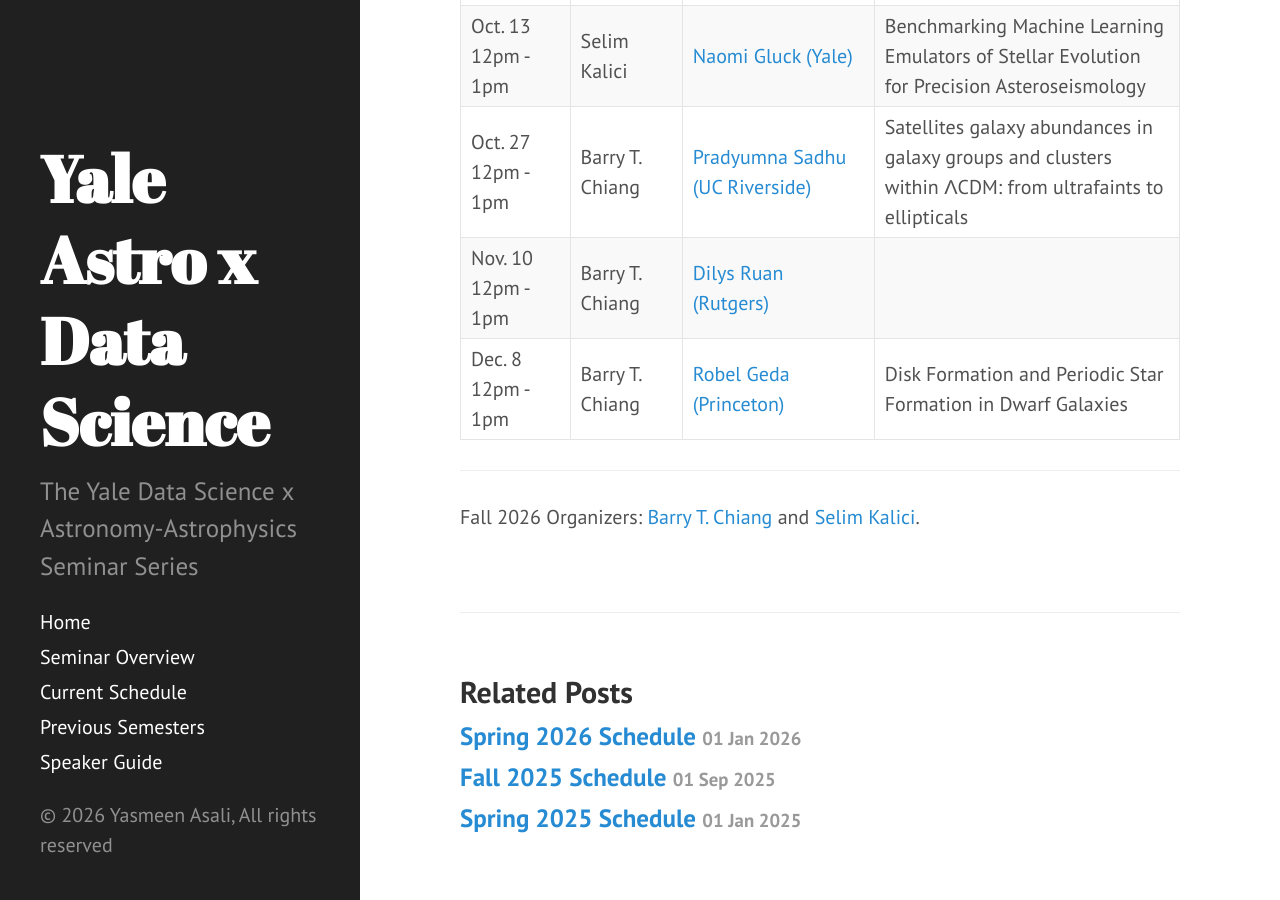
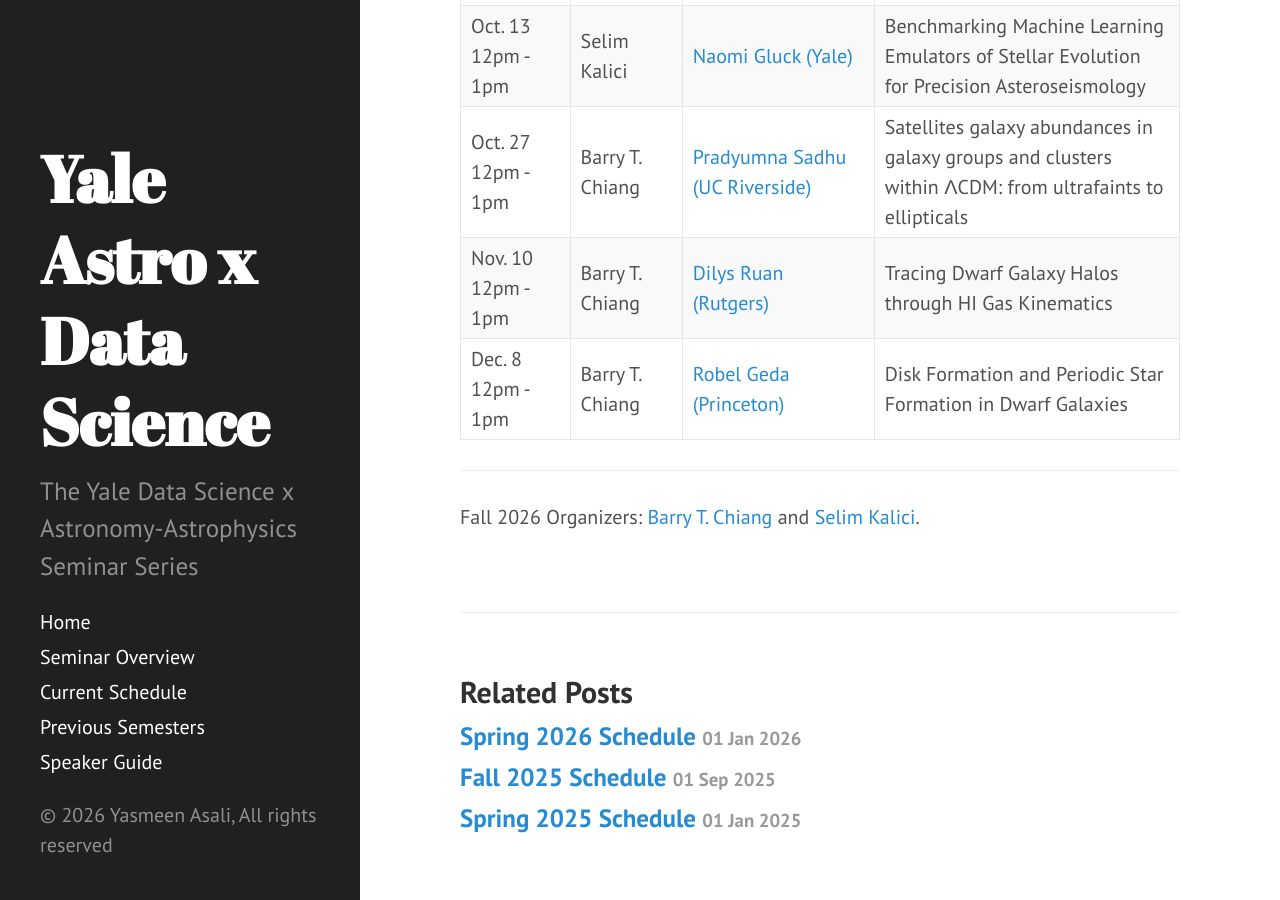
Before and after one commit to yale-dsaas/yale-dsaas.github.io, a Jekyll site: the page built from _posts/2026-09-01-fallschedule.md, in a window 1280 px wide and 900 px high, scrolled down 678 px. Built offline with Jekyll 4.4.1, drawn with Linux system fonts in a browser that asks for light colours.

Commit message:
Add Nov 10 title for Dilys Ruan

```diff
--- a/_posts/2026-09-01-fallschedule.md
+++ b/_posts/2026-09-01-fallschedule.md
@@ -43,7 +43,7 @@
       <td>Nov. 10<br>12pm - 1pm</td>
       <td>Barry T. Chiang</td>
       <td><a href="https://dilysruan.github.io/">Dilys Ruan (Rutgers)</a></td>
-      <td></td>
+      <td>Tracing Dwarf Galaxy Halos through HI Gas Kinematics</td>
     </tr>
     <tr>
       <td>Dec. 8<br>12pm - 1pm</td>
```
